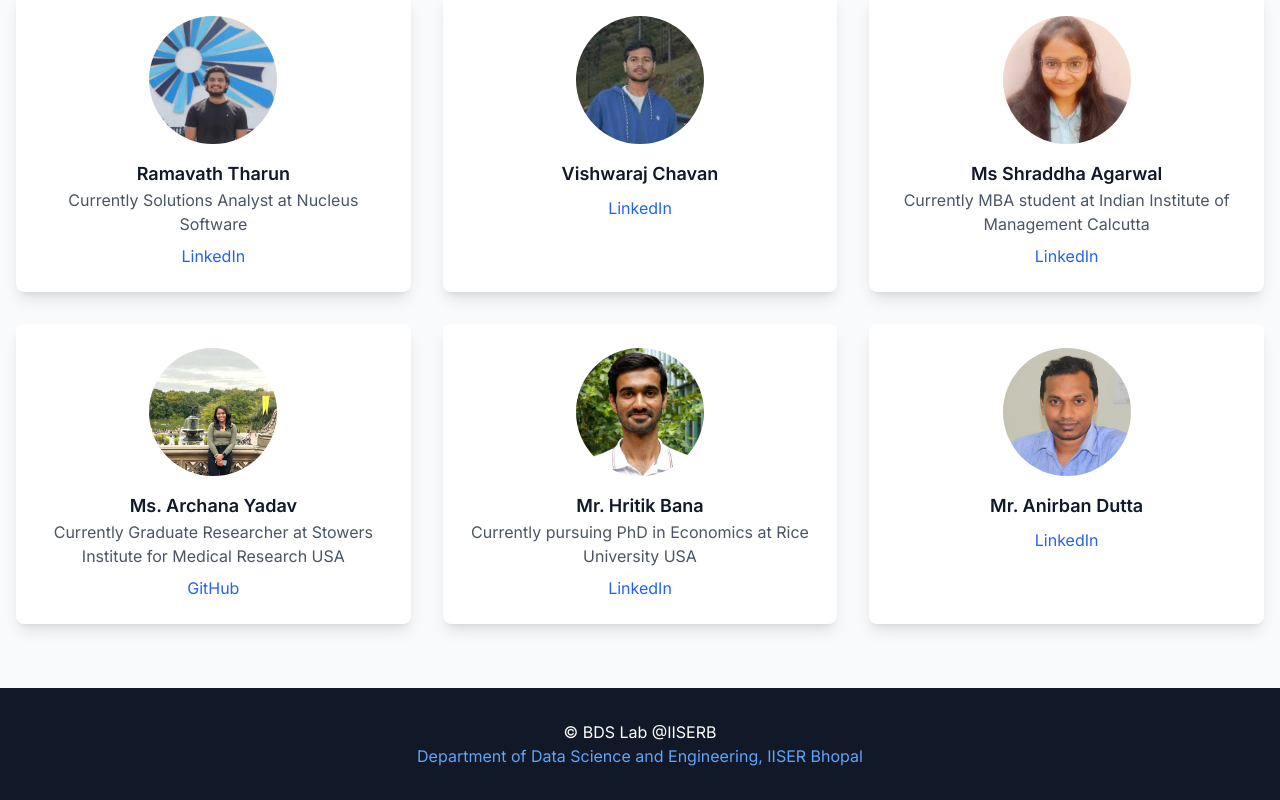
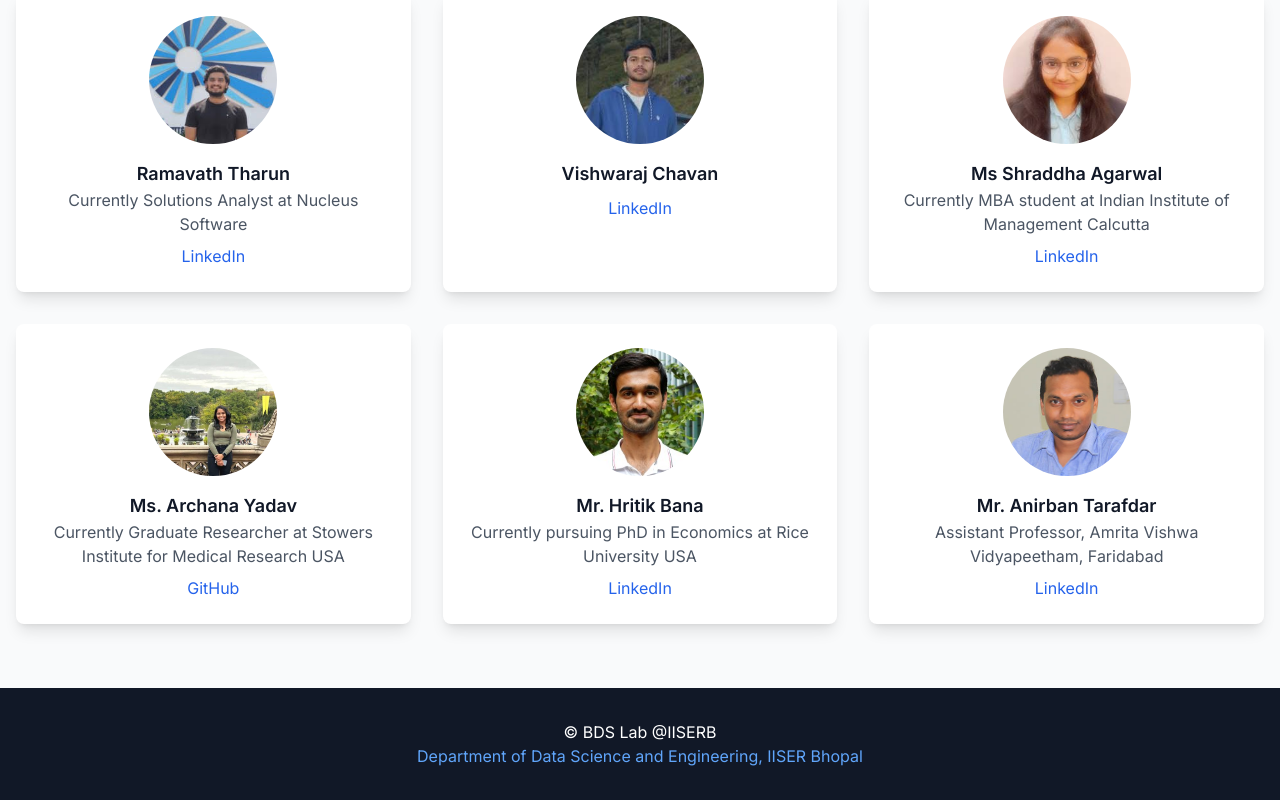
Before and after one commit to bdslab-iiserb/bdslab-iiserb.github.io, a React (Vite) app: page /#/team in a window 1280 px wide. Shown: the part 2424-3224 px from the top of the page. Built offline with nearby package versions, Linux system fonts and the light colour scheme.

Commit message:
Update Team.tsx

```diff
--- a/src/pages/Team.tsx
+++ b/src/pages/Team.tsx
@@ -111,8 +111,9 @@ export default function Team() {
         image: getImagePath("hritik.jpg")
       },
       {
-        name: "Mr. Anirban Dutta",
-        current: "",
+        name: "Mr. Anirban Tarafdar",
+        current: "Assistant Professor, Amrita Vishwa Vidyapeetham, Faridabad",
+        scholarProfile: "https://scholar.google.com/citations?user=LGvUz2sAAAAJ&hl=en",
         linkedIn: "https://in.linkedin.com/in/anirban-dutta",
         image: getImagePath("anirban.jpg")
       }
```
